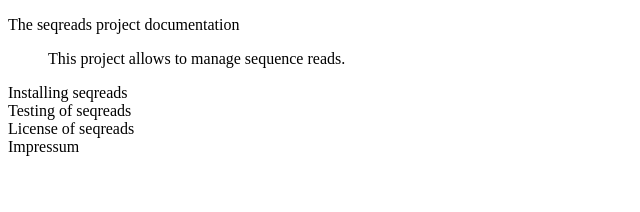
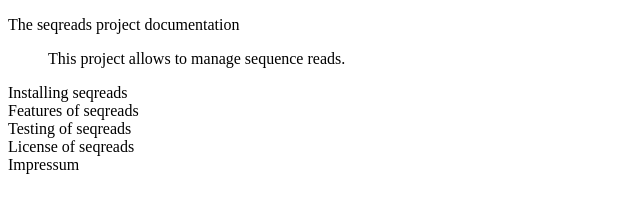
Before and after one commit to johannes-programming/seqreads, a plain HTML site: page docs/index.html in a window 1280 px wide. Shown: the whole page, without its empty margins (0-640 px from the left). Drawn offline with Linux system fonts and the light colour scheme; a script that the page names is missing.

Commit message:
Version 0.1.2+local.2

```diff
--- a/docs/index.html
+++ b/docs/index.html
@@ -14,7 +14,7 @@
             </dd>
             <dt id="install">Installing <a>seqreads</a></dt>
             <dd id="installCorpus"></dd>
-            <dt id="features"></dt>
+            <dt id="features">Features of <a>seqreads</a></dt>
             <dd></dd>
             <dt id="testing">Testing of <a>seqreads</a></dt>
             <dd id="testingCorpus"></dd>
```
Also changed, not shown: 1 other file.
